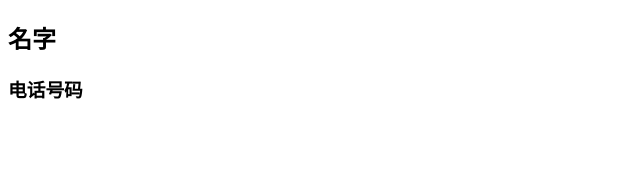
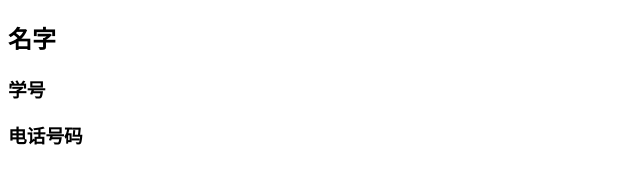
Before and after one commit to 17335595989/zs-work, a plain HTML site: page index.html in a window 1280 px wide. Shown: the whole page, without its empty margins (0-640 px from the left). Drawn offline with Linux system fonts and the light colour scheme.

```diff
--- a/index.html
+++ b/index.html
@@ -6,6 +6,7 @@
    </head>
    <body>
    <h2>名字</h2>
+   <h3>学号</h3>
    <h3>电话号码</h3>
    </body>
 </html>
```
